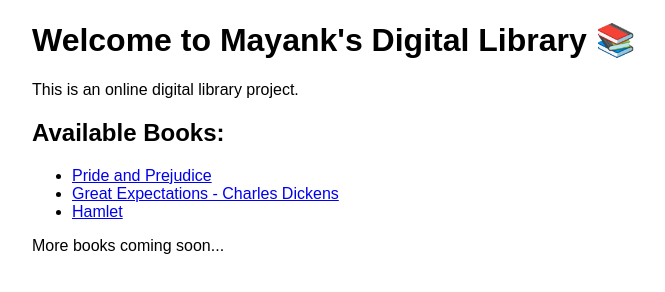
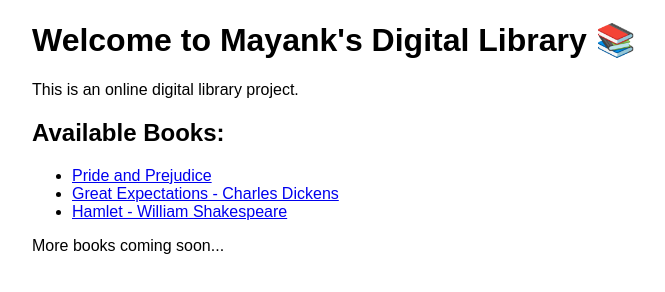
Before and after one commit to mayankluhach156-oss/digital-library, a plain HTML site: page index.html in a window 1280 px wide. Shown: the whole page, without its empty margins (208-873 px from the left). Drawn offline with Linux system fonts and the light colour scheme.

Commit message:
Update index.html

```diff
--- a/index.html
+++ b/index.html
@@ -20,8 +20,8 @@
     </a>
   </li>
   <li>
-    <a href="https://www.gutenberg.org/ebooks/1524" target="_blank">
-      Hamlet
+    <a href="books/Hamlet - William Shakespeare.pdf" target="_blank">
+      Hamlet - William Shakespeare
     </a>
   </li>
     </ul>
```
